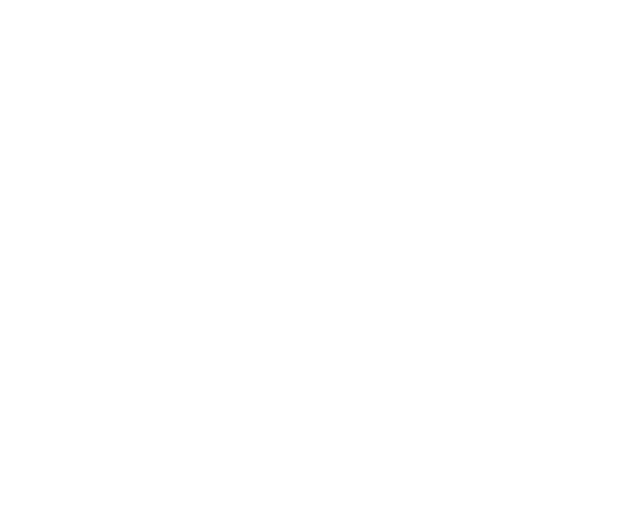
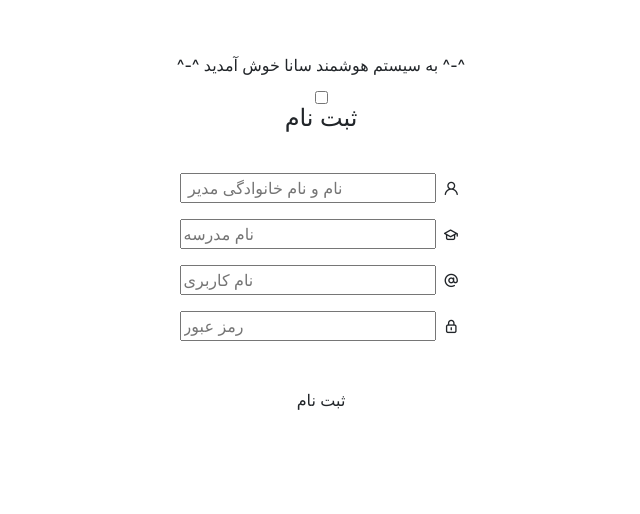
Before and after one commit to HivaAbolhadizade/Sana-project, a Django app: page /accounts/signup in a window 1280 px wide. Before the commit the part shown is empty. Shown: the top 514 px of the page, without its empty margins (319-959 px from the left). Run offline with Django 4.2, Linux system fonts and the light colour scheme; some libraries are stand-ins or nearby versions.

Commit message:
Update signup.html

```diff
--- a/accounts/templates/accounts/signup.html
+++ b/accounts/templates/accounts/signup.html
@@ -1,10 +1,60 @@
-<!DOCTYPE html>
 <html lang="en">
+
 <head>
-    <meta charset="UTF-8">
-    <title>Title</title>
+    <meta charset="UTF-8" />
+    <meta http-equiv="X-UA-Compatible" content="IE=edge" />
+    <meta name="viewport" content="width=device-width, initial-scale=1.0" />
+    <title>ثبت نام</title>
+    <link rel="stylesheet" href="https://cdnjs.cloudflare.com/ajax/libs/twitter-bootstrap/4.5.0/css/bootstrap.min.css">
+    <link rel="stylesheet" href="https://unicons.iconscout.com/release/v2.1.9/css/unicons.css">
+    <link rel="stylesheet" href="style.css" />
 </head>
+
 <body>
 
+    <div class="section">
+        <div class="container">
+            <div class="row full-height justify-content-center">
+                <div class="col-12 text-center align-self-center py-5">
+                    <div class="section pb-5 pt-5 pt-sm-2 text-center">
+                        <h6 class="mb-0 pb-3"><span>  ^-^ به سیستم هوشمند سانا خوش آمدید ^-^ </h6>
+                        <input class="checkbox" type="checkbox" id="reg-log" name="reg-log" />
+                        <div class="card-3d-wrap mx-auto">
+                            <div class="card-3d-wrapper">
+                                <div class="card-front">
+                                    <div class="center-wrap">
+                                        <div class="section text-center">
+                                            <h4 class="mb-4 pb-3">ثبت نام</h4>
+                                            <div class="form-group">
+                                                <input type="text" name="logname" class="form-style"
+                                                    placeholder=" نام و نام خانوادگی مدیر" id="logname" autocomplete="off">
+                                                <i class="input-icon uil uil-user"></i>
+                                            </div>
+                                            <div class="form-group mt-2">
+                                                <input type="SchoolName" name="logeSchoolName" class="form-style"
+                                                    placeholder="نام مدرسه" id="SchoolName" autocomplete="off">
+                                                    <i class="input-icon uil uil-graduation-cap"></i>
+                                            </div>
+                                            <div class="form-group mt-2">
+                                                <input type="email" name="logemail" class="form-style"
+                                                    placeholder="نام کاربری" id="logemail" autocomplete="off">
+                                                <i class="input-icon uil uil-at"></i>
+                                            </div>
+                                            <div class="form-group mt-2">
+                                                <input type="text" name="logpass" class="form-style"
+                                                    placeholder="رمز عبور" id="logpass" autocomplete="off">
+                                                <i class="input-icon uil uil-lock-alt"></i>
+                                            </div>
+                                            <a href="#" class="btn mt-4">ثبت نام</a>
+                                        </div>
+                                    </div>
+                                </div>
+                            </div>
+                        </div>
+                    </div>
+                </div>
+            </div>
+        </div>
+    </div>
 </body>
 </html>
```
